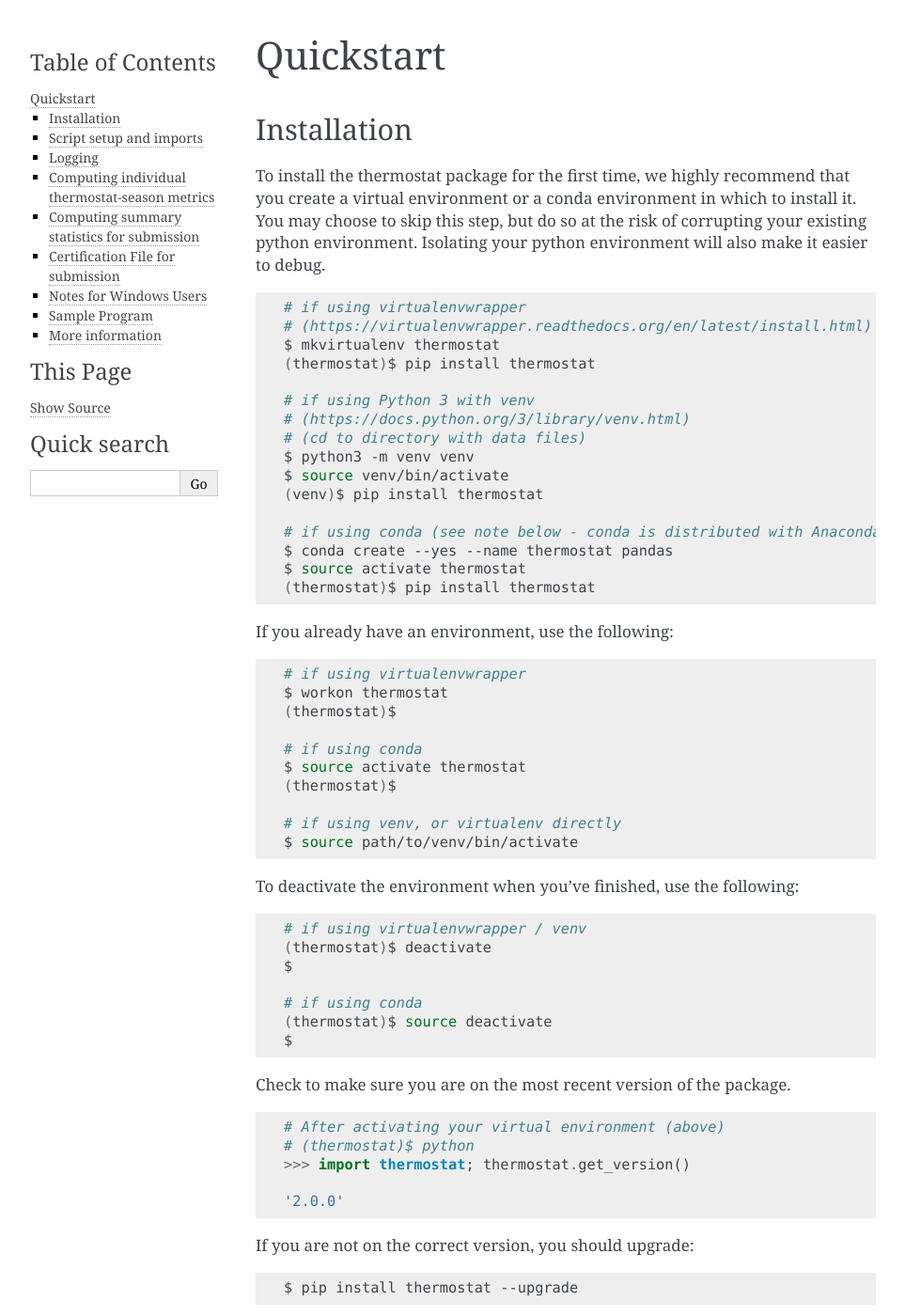
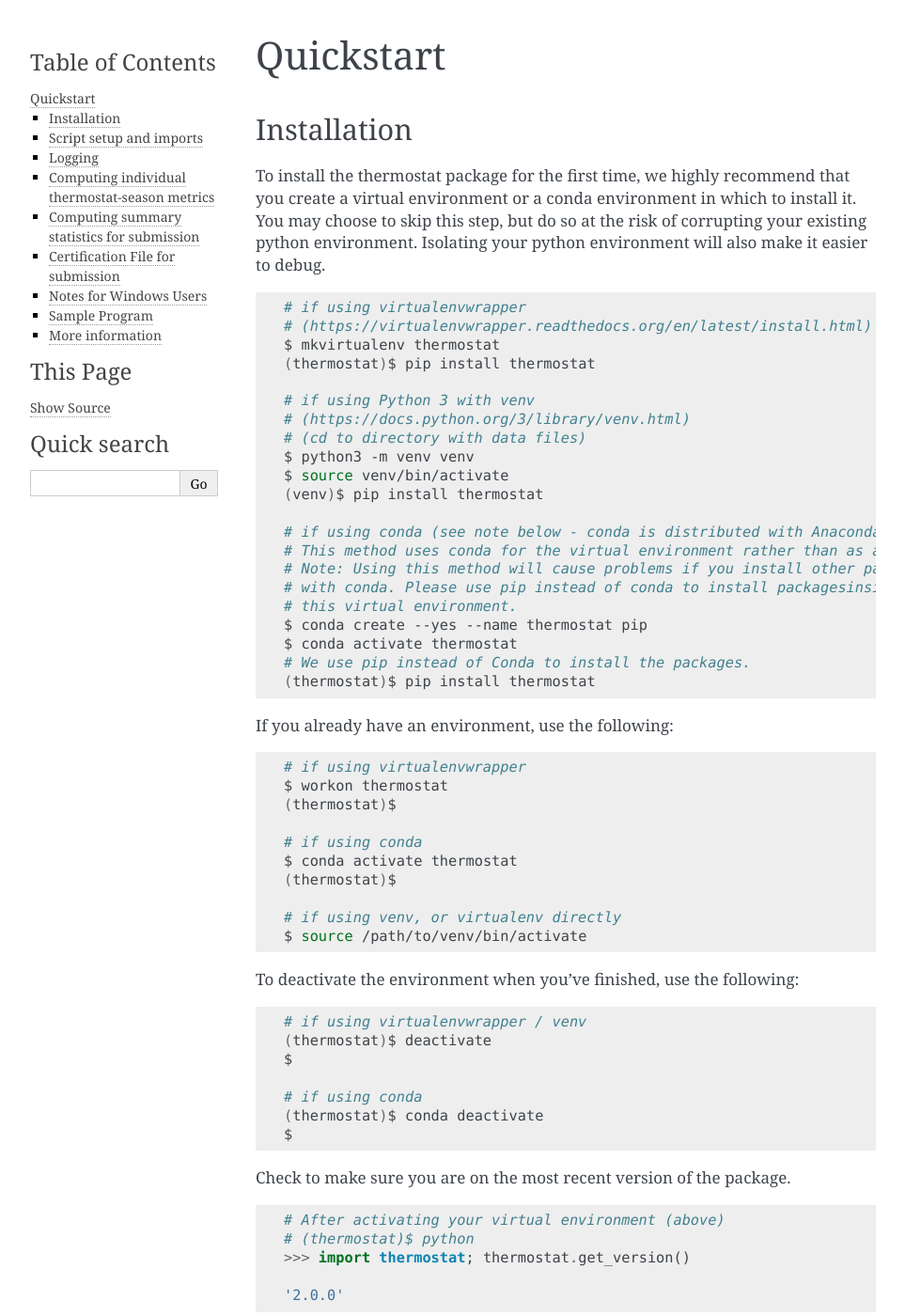
Before and after one commit to EPAENERGYSTAR/epathermostat, a Sphinx documentation site: the page built from docs/tutorial.rst, in a window 1280 px wide and 1400 px high. Shown: the whole window at 94% size, without its empty margins (148-1111 px from the left). Built offline with Sphinx 7.4.7, drawn with Linux system fonts in a browser that asks for light colours.

Commit message:
Updating tutorial, updating examples

```diff
--- a/docs/tutorial.rst
+++ b/docs/tutorial.rst
@@ -25,8 +25,13 @@
     (venv)$ pip install thermostat
 
     # if using conda (see note below - conda is distributed with Anaconda)
-    $ conda create --yes --name thermostat pandas
-    $ source activate thermostat
+    # This method uses conda for the virtual environment rather than as a package manager
+    # Note: Using this method will cause problems if you install other packages
+    # with conda. Please use pip instead of conda to install packagesinside of
+    # this virtual environment.
+    $ conda create --yes --name thermostat pip
+    $ conda activate thermostat
+    # We use pip instead of Conda to install the packages.
     (thermostat)$ pip install thermostat
 
 If you already have an environment, use the following:
@@ -38,11 +43,11 @@
     (thermostat)$
 
     # if using conda
-    $ source activate thermostat
+    $ conda activate thermostat
     (thermostat)$
 
     # if using venv, or virtualenv directly
-    $ source path/to/venv/bin/activate
+    $ source /path/to/venv/bin/activate
 
 To deactivate the environment when you've finished, use the following:
 
@@ -53,7 +58,7 @@
     $
 
     # if using conda
-    (thermostat)$ source deactivate
+    (thermostat)$ conda deactivate
     $
 
 Check to make sure you are on the most recent version of the package.
```
Also changed, not shown: 10 other files.
